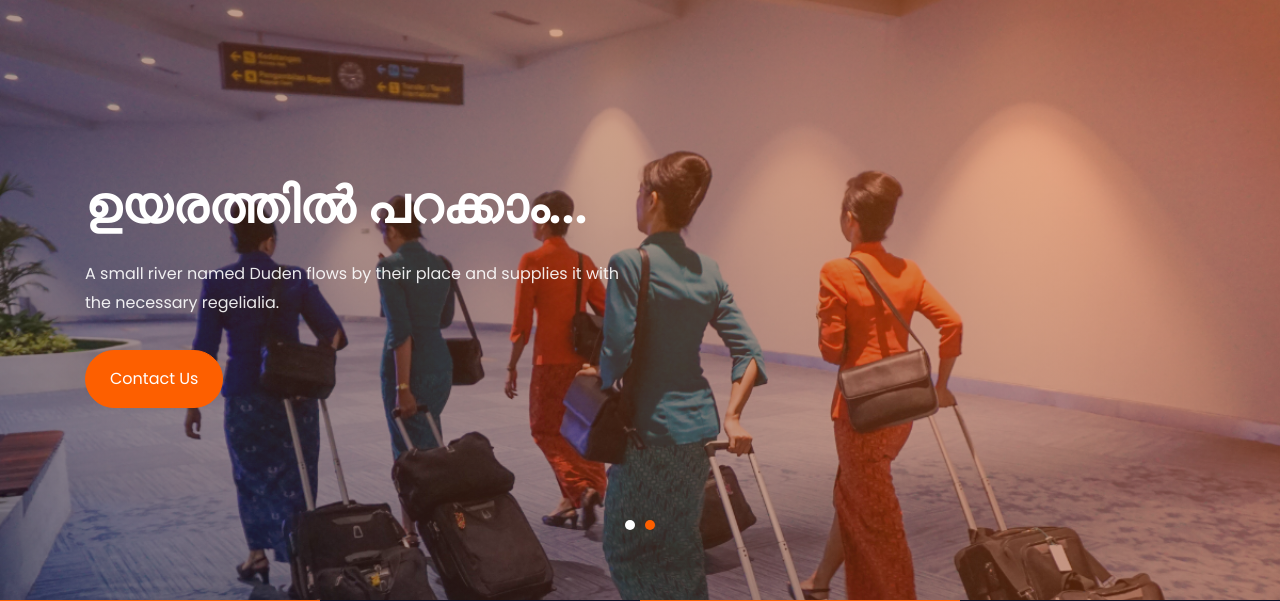
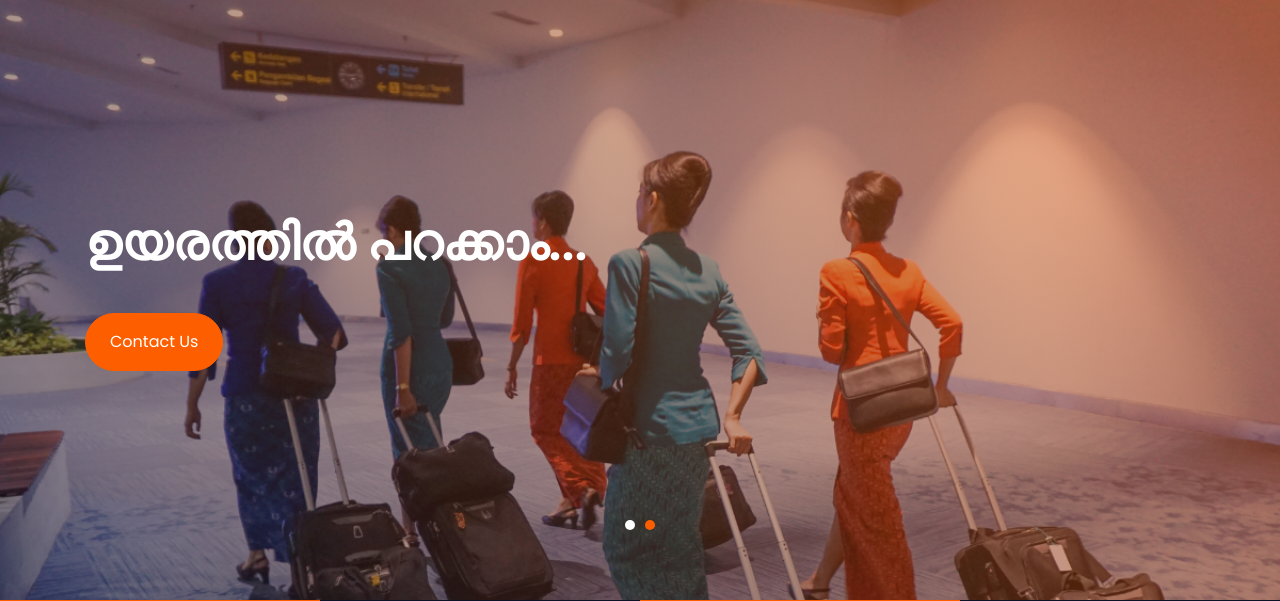
Before and after one commit to nadiraziz/careercamp, a Django app: page / in a window 1280 px wide. Shown: the part 168-769 px from the top of the page. Run offline with Django 4.2, Linux system fonts and the light colour scheme; data that the repository does not hold is empty; some libraries are stand-ins or nearby versions; some web fonts are replaced.

Commit message:
changes in head

```diff
--- a/home/templates/index.html
+++ b/home/templates/index.html
@@ -12,7 +12,7 @@
                  data-scrollax-parent="true">
                 <div class="col-md-6 ftco-animate">
                     <h1 class="mb-4">ഉയരത്തിൽ പറക്കാം...</h1>
-                    <p>A small river named Duden flows by their place and supplies it with the necessary regelialia.</p>
+
                     <p><a class="btn btn-primary px-4 py-3 mt-3" href="{% static '#">Contact Us</a></p>
                 </div>
             </div>
@@ -27,7 +27,7 @@
                  data-scrollax-parent="true">
                 <div class="col-md-6 ftco-animate">
                     <h1 class="mb-4">എയർപോട്ട് ജോലി നിങ്ങളുടെ സ്വപ്ന മോണോ...?</h1>
-                    <p>A small river named Duden flows by their place and supplies it with the necessary regelialia.</p>
+
                     <p><a class="btn btn-primary px-4 py-3 mt-3" href="{% static '#">Contact Us</a></p>
                 </div>
             </div>
```
